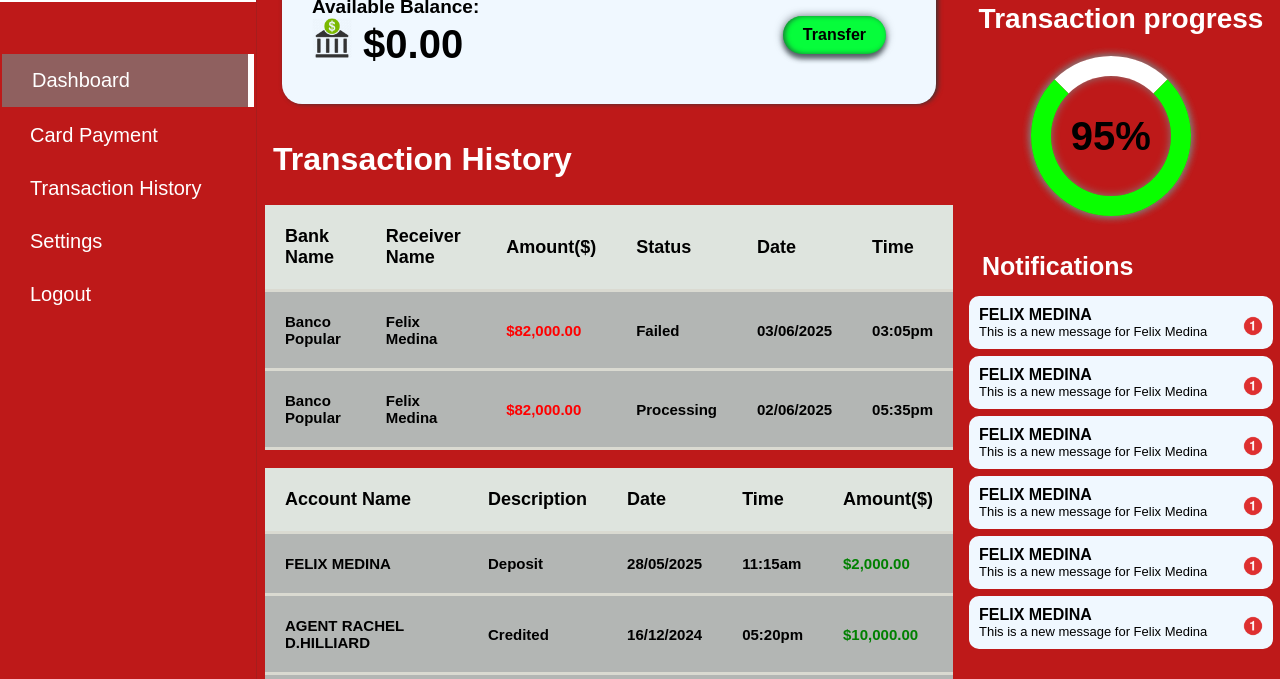
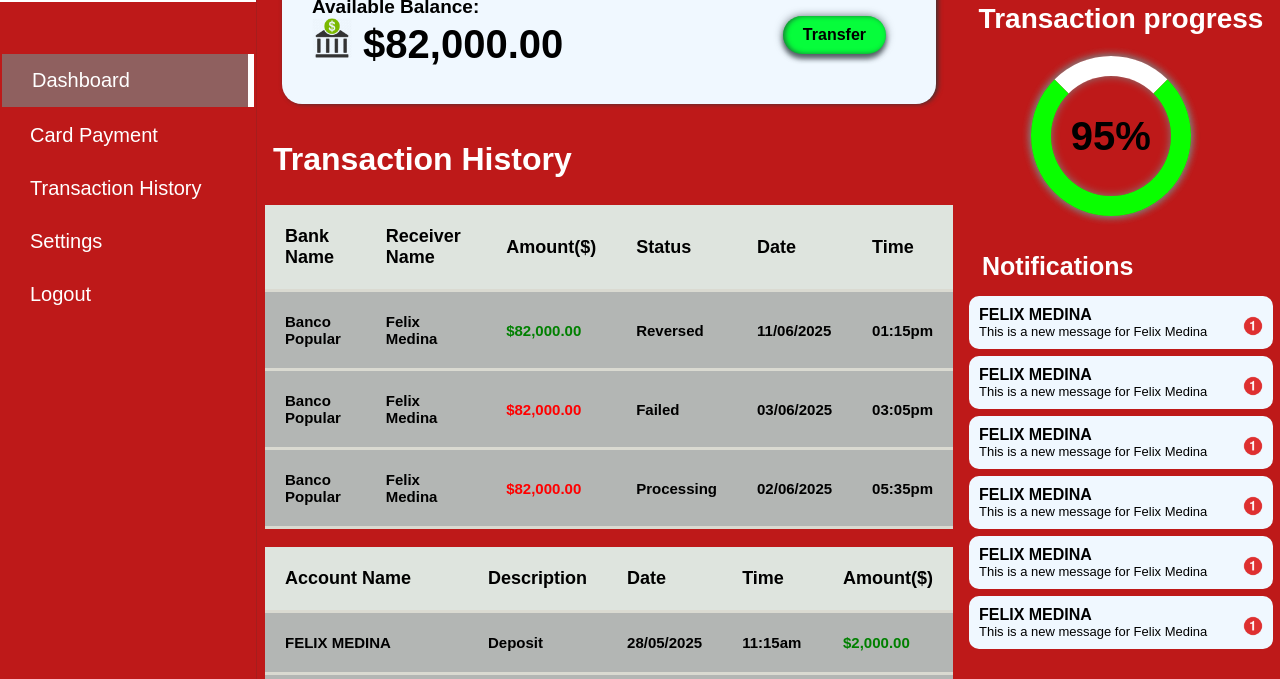
Before and after one commit to Anderson-Laura/ashleylynn, a plain HTML site: page main.html in a window 1280 px wide. Shown: the part 121-800 px from the top of the page. Drawn offline with Linux system fonts and the light colour scheme.

Commit message:
new commt

```diff
--- a/main.html
+++ b/main.html
@@ -33,7 +33,7 @@
             <div class="second-content">
                 <div class="notes">
                     <h3><b>Available Balance:</b></h3>
-                    <h1><img src="bank-icon-5983.png" alt="bank icon" width="40px"> $0.00</h1>
+                    <h1><img src="bank-icon-5983.png" alt="bank icon" width="40px"> $82,000.00</h1>
                 </div>
 
                 <div class="button">
@@ -58,6 +58,14 @@
                             <th>Status</th>
                             <th>Date</th>
                             <th>Time</th>
+                        </tr>
+                        <tr>
+                            <td>Banco Popular</td>
+                            <td>Felix Medina</td>
+                            <td class="green">$82,000.00</td>
+                            <td>Reversed</td>
+                            <td>11/06/2025</td>
+                            <td>01:15pm</td>
                         </tr>
                         <tr>
                             <td>Banco Popular</td>
```
